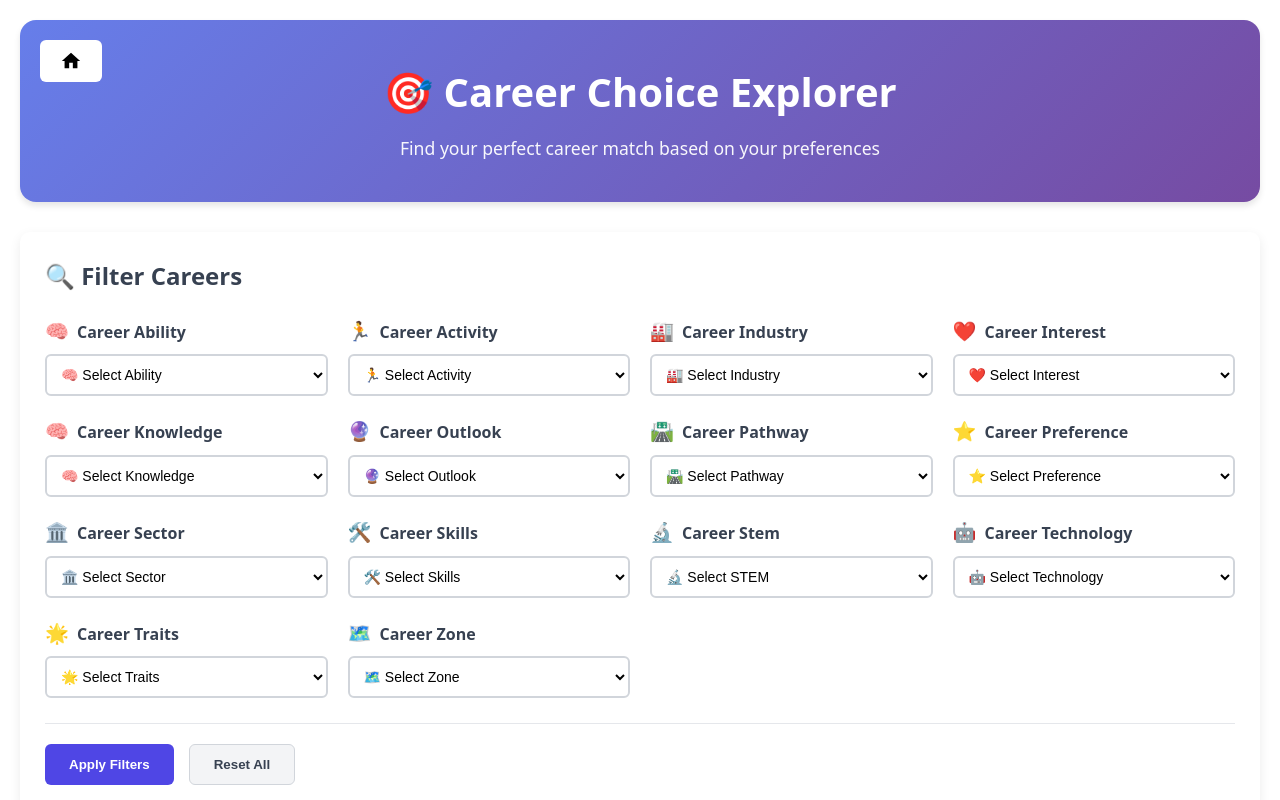
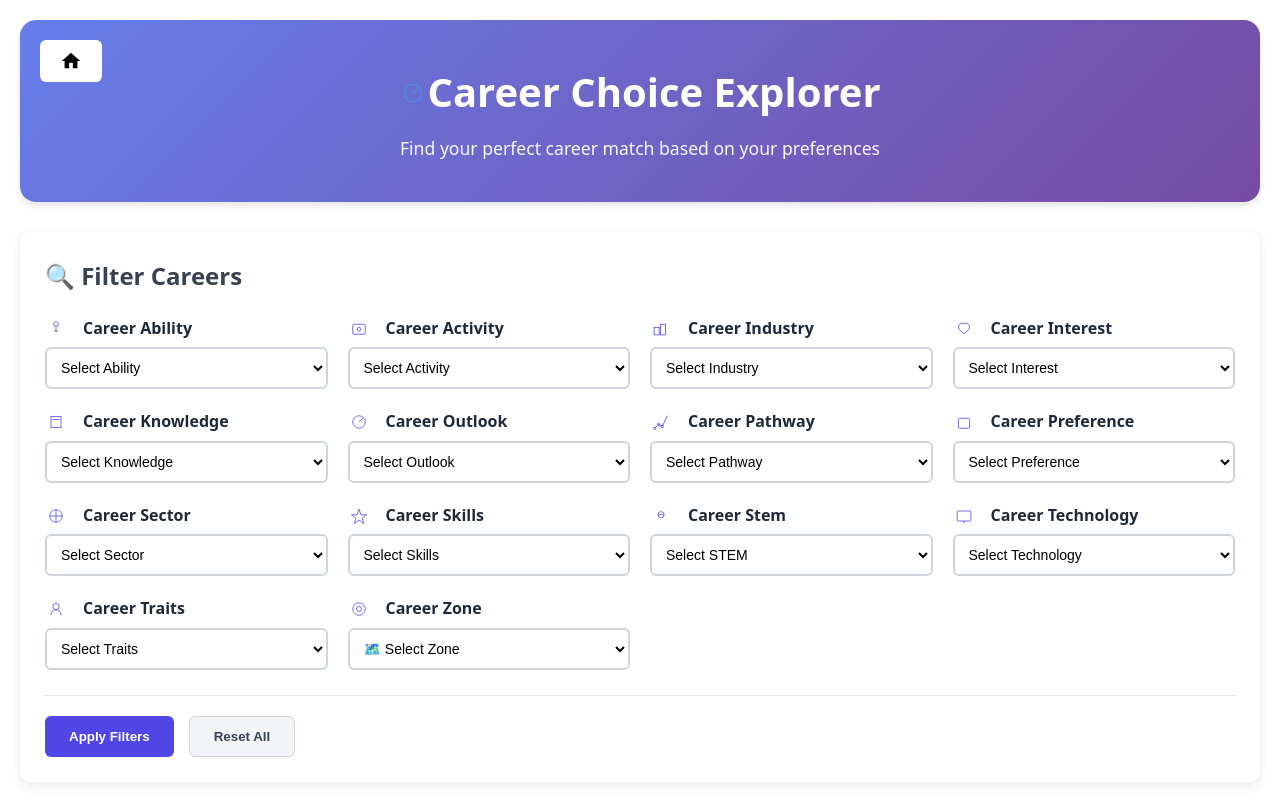
Before and after one commit to saubhtech/zuugnu-production, a Next.js app: page /career-choice in a window 1280 px wide. Shown: the top 800 px of the page. Built offline with nearby package versions, Linux system fonts and the light colour scheme; sample sign-in values are in the browser's storage.

Commit message:
style: enhance Career Choice page with new filter labels and SVG icons

```diff
--- a/src/app/career-choice/career-choice.css
+++ b/src/app/career-choice/career-choice.css
@@ -279,3 +279,40 @@
   opacity: 0.95;
   margin: 0;
 }
+
+/* ===== FILTER LABEL ===== */
+.filter-item label {
+  display: flex;
+  align-items: center;
+  gap: 8px;
+  font-weight: 600;
+  color: #1f2937;
+  margin-bottom: 6px;
+}
+
+/* ===== ICON CONTAINER ===== */
+.filter-icon {
+  width: 22px;
+  height: 22px;
+  min-width: 22px;
+  display: inline-flex;
+  align-items: center;
+  justify-content: center;
+}
+
+/* ===== SVG VISIBILITY FIX ===== */
+.filter-icon svg {
+  width: 20px;
+  height: 20px;
+  stroke: #4f46e5 !important; /* force visible */
+  fill: none !important;
+  stroke-width: 2.5px;
+}
+
+/* Some icons need fill */
+.filter-icon svg circle,
+.filter-icon svg rect,
+.filter-icon svg path {
+  stroke: #4f46e5 !important;
+  fill: none;
+}
--- a/src/app/career-choice/page.js
+++ b/src/app/career-choice/page.js
@@ -152,7 +152,7 @@ export default function CareerChoicePage() {
   // ✅ SIMPLE STRING ARRAY WITH ICONS
   const filterOptions = {
     ability: [
-      "🧠 Select Ability",
+      " Select Ability",
       "📊 Analytical",
       "🎨 Creative",
       "⚙️ Technical",
@@ -160,7 +160,7 @@ export default function CareerChoicePage() {
       "🔧 Practical",
     ],
     activity: [
-      "🏃 Select Activity",
+      " Select Activity",
       "🏢 Indoor",
       "🌳 Outdoor",
       "🔄 Mixed",
@@ -168,7 +168,7 @@ export default function CareerChoicePage() {
       "💼 Desk Job",
     ],
     industry: [
-      "🏭 Select Industry",
+      " Select Industry",
       "💻 Technology",
       "🏥 Healthcare",
       "💰 Finance",
@@ -178,7 +178,7 @@ export default function CareerChoicePage() {
       "🏗️ Construction",
     ],
     interest: [
-      "❤️ Select Interest",
+      " Select Interest",
       "🔬 Technology",
       "🎭 Arts",
       "🧪 Science",
@@ -188,7 +188,7 @@ export default function CareerChoicePage() {
       "🔧 Engineering",
     ],
     knowledge: [
-      "🧠 Select Knowledge",
+      " Select Knowledge",
       "💾 Computer Science",
       "📊 Business",
       "⚙️ Engineering",
@@ -198,7 +198,7 @@ export default function CareerChoicePage() {
       "⚛️ Physics",
     ],
     outlook: [
-      "🔮 Select Outlook",
+      " Select Outlook",
       "🌟 Excellent",
       "👍 Good",
       "➖ Average",
@@ -206,7 +206,7 @@ export default function CareerChoicePage() {
       "🚀 Emerging",
     ],
     pathway: [
-      "🛣️ Select Pathway",
+      " Select Pathway",
       "🏛️ Traditional",
       "🔄 Alternative",
       "🔧 Vocational",
@@ -214,7 +214,7 @@ export default function CareerChoicePage() {
       "🎓 Academic",
     ],
     preference: [
-      "⭐ Select Preference",
+      " Select Preference",
       "🏠 Remote",
       "🏢🏠 Hybrid",
       "🏢 On-site",
@@ -222,7 +222,7 @@ export default function CareerChoicePage() {
       "✈️ Travel",
     ],
     sector: [
-      "🏛️ Select Sector",
+      " Select Sector",
       "🏛️ Public",
       "💼 Private",
       "🤝 Non-profit",
@@ -230,7 +230,7 @@ export default function CareerChoicePage() {
       "🚀 Startup",
     ],
     skills: [
-      "🛠️ Select Skills",
+      " Select Skills",
       "💬 Communication",
       "👑 Leadership",
       "🧩 Problem Solving",
@@ -240,7 +240,7 @@ export default function CareerChoicePage() {
       "📈 Analytical",
     ],
     stem: [
-      "🔬 Select STEM",
+      " Select STEM",
       "🧪 Science",
       "💻 Technology",
       "⚙️ Engineering",
@@ -249,7 +249,7 @@ export default function CareerChoicePage() {
       "📚 Non-STEM",
     ],
     technology: [
-      "🤖 Select Technology",
+      " Select Technology",
       "💾 Software",
       "🔧 Hardware",
       "🧠 AIML",
@@ -259,7 +259,7 @@ export default function CareerChoicePage() {
       "🚫 None",
     ],
     traits: [
-      "🌟 Select Traits",
+      " Select Traits",
       "🔍 Detail-oriented",
       "♟️ Strategic",
       "🤝 Collaborative",
@@ -311,21 +311,105 @@ export default function CareerChoicePage() {
   const filteredOccupations = handleSearch();
 
   const filterIcons = {
-    ability: "🧠",
-    activity: "🏃",
-    industry: "🏭",
-    interest: "❤️",
-    knowledge: "🧠",
-    outlook: "🔮",
-    pathway: "🛣️",
-    preference: "⭐",
-    sector: "🏛️",
-    skills: "🛠️",
-    stem: "🔬",
-    technology: "🤖",
-    traits: "🌟",
-    zone: "🗺️",
-  };
+  ability: (
+    <svg viewBox="0 0 64 64">
+      <circle cx="32" cy="20" r="8" />
+      <path d="M32 30L32 44M26 38L32 44L38 38" />
+    </svg>
+  ),
+
+  activity: (
+    <svg viewBox="0 0 64 64">
+      <rect x="12" y="20" width="40" height="32" rx="4" />
+      <circle cx="32" cy="36" r="6" />
+    </svg>
+  ),
+
+  industry: (
+    <svg viewBox="0 0 64 64">
+      <rect x="10" y="30" width="16" height="24" />
+      <rect x="30" y="20" width="16" height="34" />
+    </svg>
+  ),
+
+  interest: (
+    <svg viewBox="0 0 64 64">
+      <path d="M32 50L18 38C13 33 13 25 18 20C23 15 31 15 32 20C33 15 41 15 46 20C51 25 51 33 46 38L32 50Z" />
+    </svg>
+  ),
+
+  knowledge: (
+    <svg viewBox="0 0 64 64">
+      <rect x="16" y="14" width="32" height="36" />
+      <line x1="20" y1="24" x2="44" y2="24" />
+    </svg>
+  ),
+
+  outlook: (
+    <svg viewBox="0 0 64 64">
+      <circle cx="32" cy="32" r="20" />
+      <path d="M32 32L44 20" />
+    </svg>
+  ),
+
+  pathway: (
+    <svg viewBox="0 0 64 64">
+      <path d="M12 52L24 40L36 46L52 12" />
+      <circle cx="12" cy="52" r="4" />
+      <circle cx="24" cy="40" r="4" />
+      <circle cx="36" cy="46" r="4" />
+    </svg>
+  ),
+
+  preference: (
+    <svg viewBox="0 0 64 64">
+      <rect x="14" y="20" width="36" height="32" rx="4" />
+    </svg>
+  ),
+
+  sector: (
+    <svg viewBox="0 0 64 64">
+      <circle cx="32" cy="32" r="20" />
+      <line x1="32" y1="12" x2="32" y2="52" />
+      <line x1="12" y1="32" x2="52" y2="32" />
+    </svg>
+  ),
+
+  skills: (
+    <svg viewBox="0 0 64 64">
+      <path d="M32 10L38 28H56L42 39L47 56L32 45L17 56L22 39L8 28H26Z" />
+    </svg>
+  ),
+
+  stem: (
+    <svg viewBox="0 0 64 64">
+      <circle cx="32" cy="28" r="10" />
+      <line x1="22" y1="28" x2="42" y2="28" />
+    </svg>
+  ),
+
+  technology: (
+    <svg viewBox="0 0 64 64">
+      <rect x="10" y="16" width="44" height="32" rx="4" />
+      <line x1="32" y1="48" x2="32" y2="56" />
+    </svg>
+  ),
+
+  traits: (
+    <svg viewBox="0 0 64 64">
+      <circle cx="32" cy="24" r="10" />
+      <path d="M16 52C16 42 24 34 32 34C40 34 48 42 48 52" />
+    </svg>
+  ),
+
+  zone: (
+    <svg viewBox="0 0 64 64">
+      <circle cx="32" cy="32" r="20" />
+      <circle cx="32" cy="32" r="8" />
+    </svg>
+  ),
+};
+
 
   if (loading) return <div className="loading">Loading career data...</div>;
 
@@ -333,14 +417,38 @@ export default function CareerChoicePage() {
     <div className="career-container">
       <header className="career-header">
         <button className="home-btn" onClick={() => router.push("/dashboard")}>
-          <svg width="24" height="24" viewBox="0 0 24 24" >
+          <svg width="24" height="24" viewBox="0 0 24 24">
             <path d="M10 20v-6h4v6h5v-8h3L12 3 2 12h3v8z" />
           </svg>
         </button>
 
         <div className="header-content">
-          <h1>🎯 Career Choice Explorer</h1>
-          <p>Find your perfect career match based on your preferences</p>
+          <h1 className="career-title">
+            <span className="title-icon">
+              {/* Career Explorer Icon */}
+              <svg viewBox="0 0 64 64" width="28" height="28" fill="none">
+                <circle
+                  cx="32"
+                  cy="32"
+                  r="20"
+                  stroke="#4A90E2"
+                  strokeWidth="3"
+                />
+                <path
+                  d="M32 32L42 22"
+                  stroke="#4A90E2"
+                  strokeWidth="3"
+                  strokeLinecap="round"
+                />
+                <circle cx="32" cy="32" r="2" fill="#4A90E2" />
+              </svg>
+            </span>
+            Career Choice Explorer
+          </h1>
+
+          <p className="career-subtitle">
+            Find your perfect career match based on your preferences
+          </p>
         </div>
       </header>
 
```
